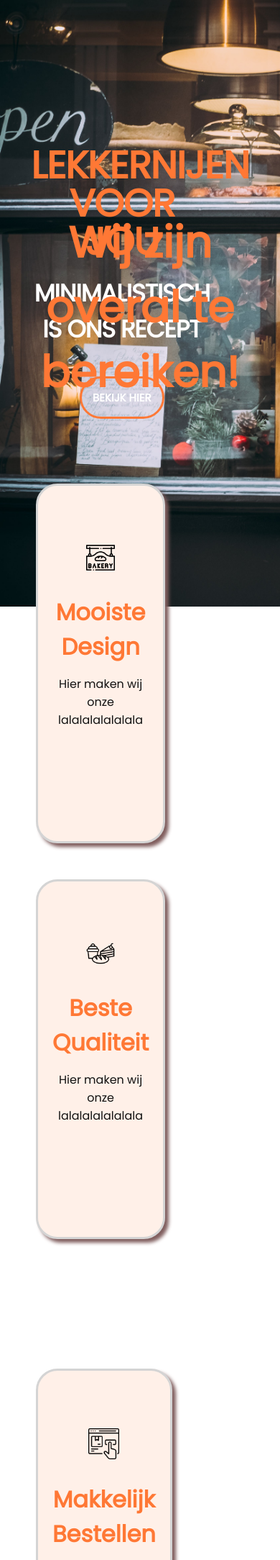
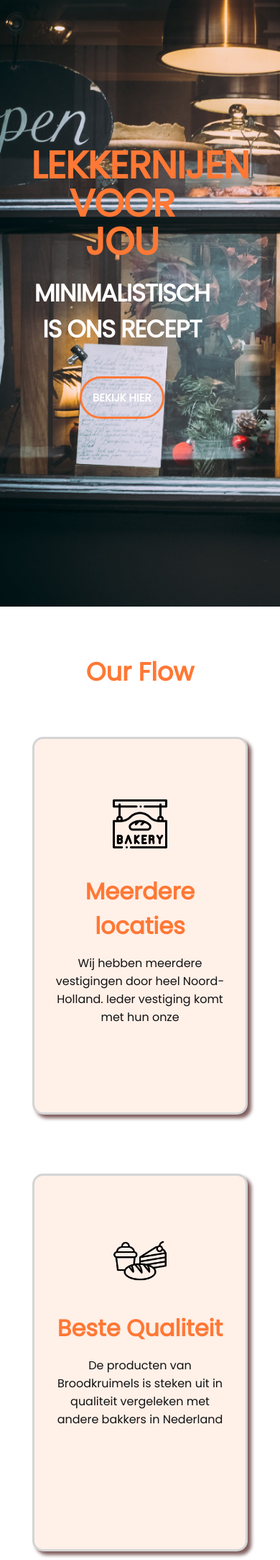
Before and after one commit to Nic1603/Broodkruimels, a PHP site: page / in a window 390 px wide. Shown: the part 81-2249 px from the top of the page at 72% size. Run offline with PHP 8.4, Linux system fonts and the light colour scheme.

Commit message:
Responsive Home/OverOns  Page

```diff
--- a/Portfolio Examen/index.html
+++ b/Portfolio Examen/index.html
@@ -56,21 +56,23 @@
 
     <!-- Info Section -->
     <div class="services">
-        <h1>Wij zijn overal te bereiken!</h1>
+        <h1>Our Flow</h1>
             <div class="services_container">
-                <div class="services_row">
                     <div class="services_card">
                         <img src="images/bakery.png" alt="">
-                        <h2>Mooiste Design</h2>
-                        <p>Hier maken wij onze lalalalalalalala</p>
+                        <h2>Meerdere locaties</h2>
+                        <p>Wij hebben meerdere vestigingen door
+                        heel Noord-Holland. Ieder vestiging komt
+                        met hun onze</p>
                     </div>
                     <div class="services_card">
                         <img src="images/pastry.png" alt="">
                         <h2>Beste Qualiteit</h2>
-                        <p>Hier maken wij onze lalalalalalalala</p>
+                        <p>De producten van Broodkruimels is steken
+                        uit in qualiteit vergeleken met andere
+                        bakkers in Nederland
+                        </p>
                     </div>
-                </div>
-                <div class="services_row">
                     <div class="services_card">
                         <img src="images/order.png" alt="">
                         <h2>Makkelijk Bestellen</h2>
@@ -81,7 +83,6 @@
                         <h2>Snel Bezorgd</h2>
                         <p>Hier maken wij onze lalalalalalalala</p>
                     </div>
-                </div>
             </div>
     </div>
     <!-- Info End -->
--- a/Portfolio Examen/style.css
+++ b/Portfolio Examen/style.css
@@ -112,7 +112,7 @@ body {
       opacity: 1;
       transition: all 0.3s ease;
       z-index: 99;
-      height: 55vh;
+      height: 60vh;
       font-size: 1.2rem;
   }
 
@@ -280,16 +280,13 @@ display: flex;
   flex-direction: column;
   align-items: center;
   height: 200vh;
-align-items: center;
-justify-content: center;
 }
 
 .services h1 {
   color: #ff7835;
-font-size: 60px;
-/* margin-top: -10px; */
-margin-bottom: 60px;
-text-align: center;
+  font-size: 3.5rem;
+  margin-top: 2rem;
+  margin-bottom: 2rem;
 }
 
 .services h2 {
@@ -306,30 +303,56 @@ color: #121212;
 .services_container {
   display: flex;
   flex-wrap: wrap;
-justify-content: space-between;
-}
-
-.services_row {
-flex-basis: calc(50% - 10px); /* 50% breedte met wat ruimte ertussen */
-margin-bottom: 80px; /* Verticale ruimte tussen de rijen */
+  justify-content: center;
 }
 
 .services_card {
   background-color: #fff0e8;
-max-width: 500px;
-height: 500px;
+  width: 400px;
+  height: 525px;
   padding: 20px;
   text-align: center;
-margin: 50px;
+  margin: 2rem;
   margin-bottom: 50px;
   border: 3px solid #d4d4d4;
-border-radius: 30px;
+  border-radius: 15px;
   box-shadow: 5px 5px 5px rgb(128, 94, 94);
+}
+
+.services_card:hover {
+  transform: scale(1.01);
+  transition: 0.1s ease-in;
 }
 
 .services_card img {
 max-width: 30%;
 margin-top: 60px;
+}
+
+
+@media screen and (max-width: 960px) {
+  .services {
+    height: 2600px;
+  }
+
+  .services h1 {
+    font-size: 3rem;
+    margin-top: 4rem;
+  }
+}
+
+@media screen and (max-width: 480px) {
+  .services {
+    height: 2600px;
+  }
+
+  .services h1 {
+    font-size: 2.2rem;
+  }
+
+  .services_card {
+    width: 300px;
+  }
 }
 
 /* Footer Section */
```
Also changed, not shown: Portfolio Examen/over ons style.css (+20 -0 lines). Lines whose indentation alone changed are shown as unchanged.
